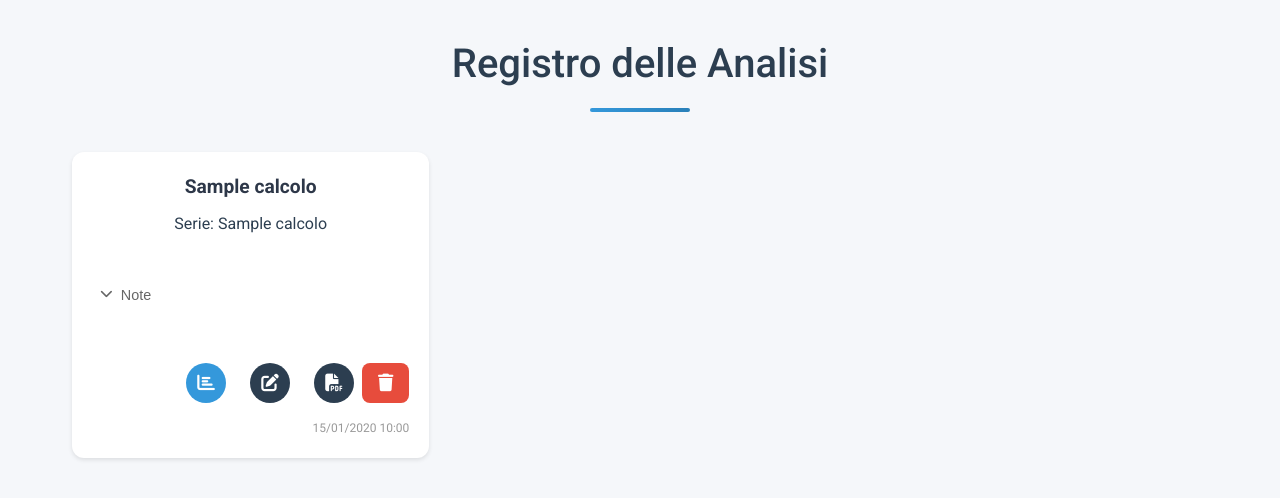
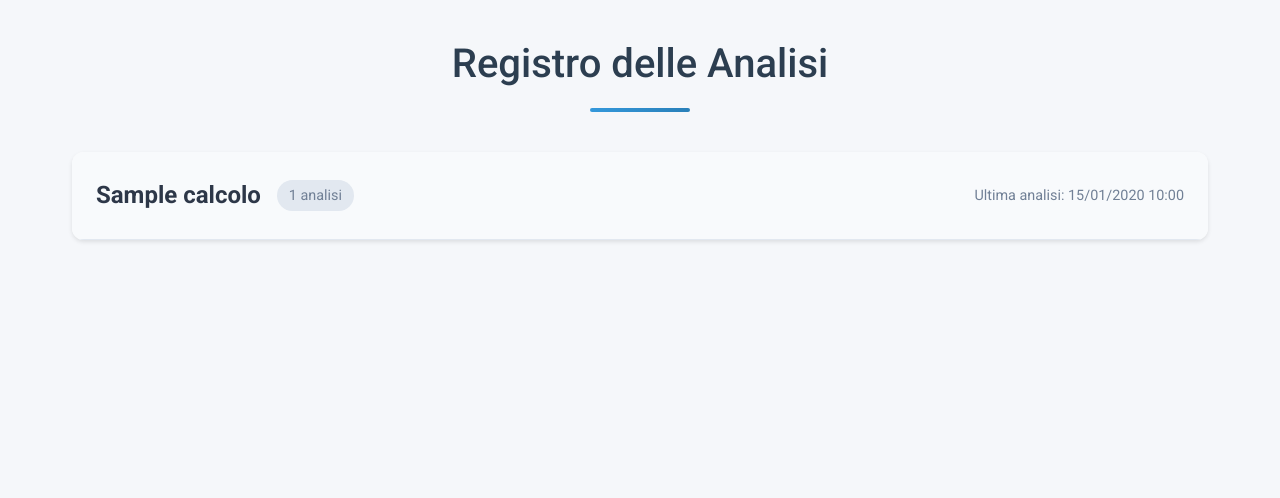
Before and after one commit to nugh75/Statistic, a Flask app: page /registro in a window 1280 px wide. Shown: the part 58-556 px from the top of the page. Run offline with Flask 3, Linux system fonts and the light colour scheme; tables that the repository leaves empty hold one stand-in row (values such as "Sample post").

Commit message:
raggruppamento

```diff
--- a/static/style.css
+++ b/static/style.css
@@ -2698,3 +2698,72 @@ details[open] .section-content {
 .note-toggle.active i {
   transform: rotate(180deg);
 }
+
+/* Stili per il raggruppamento delle analisi */
+.analisi-gruppo {
+  background: white;
+  border-radius: 12px;
+  margin-bottom: 2rem;
+  overflow: hidden;
+  box-shadow: 0 2px 4px rgba(0,0,0,0.1);
+}
+
+.analisi-gruppo summary {
+  cursor: pointer;
+  padding: 1.5rem;
+  background: #f8fafc;
+  border-bottom: 1px solid #e2e8f0;
+  user-select: none;
+}
+
+.analisi-gruppo summary::-webkit-details-marker {
+  display: none;
+}
+
+.gruppo-header {
+  display: flex;
+  justify-content: space-between;
+  align-items: center;
+}
+
+.gruppo-title {
+  display: flex;
+  align-items: center;
+  gap: 1rem;
+}
+
+.gruppo-title h2 {
+  margin: 0;
+  font-size: 1.5rem;
+  color: #2d3748;
+}
+
+.gruppo-count {
+  color: #718096;
+  font-size: 0.9rem;
+  padding: 0.25rem 0.75rem;
+  background: #e2e8f0;
+  border-radius: 999px;
+}
+
+.gruppo-date {
+  color: #718096;
+  font-size: 0.9rem;
+}
+
+.analisi-gruppo .registro-grid {
+  padding: 1.5rem;
+  margin-top: 0;
+}
+
+@media (max-width: 768px) {
+  .gruppo-header {
+    flex-direction: column;
+    align-items: flex-start;
+    gap: 0.5rem;
+  }
+
+  .gruppo-date {
+    margin-top: 0.5rem;
+  }
+}
--- a/templates/registro.html
+++ b/templates/registro.html
@@ -19,8 +19,30 @@
       <h1>Registro delle Analisi</h1>
 
       <!-- Lista calcoli -->
+      {% set grouped_calcoli = {} %}
+      {% for calcolo in calcoli %}
+          {% if calcolo.nome not in grouped_calcoli %}
+              {% set _ = grouped_calcoli.update({calcolo.nome: []}) %}
+          {% endif %}
+          {% set _ = grouped_calcoli[calcolo.nome].append(calcolo) %}
+      {% endfor %}
+
+      <div class="registro-container">
+        {% if calcoli %}
+          {% for nome, gruppo in grouped_calcoli.items() %}
+          <details class="analisi-gruppo">
+            <summary class="gruppo-header">
+              <div class="gruppo-title">
+                <h2>{{ nome }}</h2>
+                <span class="gruppo-count">{{ gruppo|length }} analisi</span>
+              </div>
+              <div class="gruppo-date">
+                Ultima analisi: {{ gruppo[0].data_creazione.strftime('%d/%m/%Y %H:%M') }}
+              </div>
+            </summary>
+
             <div class="registro-grid">
-        {% for calcolo in calcoli %}
+              {% for calcolo in gruppo %}
               <div class="calcolo-card">
                 <div class="calcolo-header">
                   <h3>{{ calcolo.nome }}</h3>
@@ -78,8 +100,9 @@
               </div>
               {% endfor %}
             </div>
-
-      {% if not calcoli %}
+          </details>
+          {% endfor %}
+        {% else %}
           <div class="empty-state">
             <i class="fas fa-calculator"></i>
             <p>Nessun calcolo presente</p>
@@ -88,6 +111,7 @@
             </a>
           </div>
         {% endif %}
+      </div>
     </div>
 
     <script>
```
Lines whose indentation alone changed are shown as unchanged.
